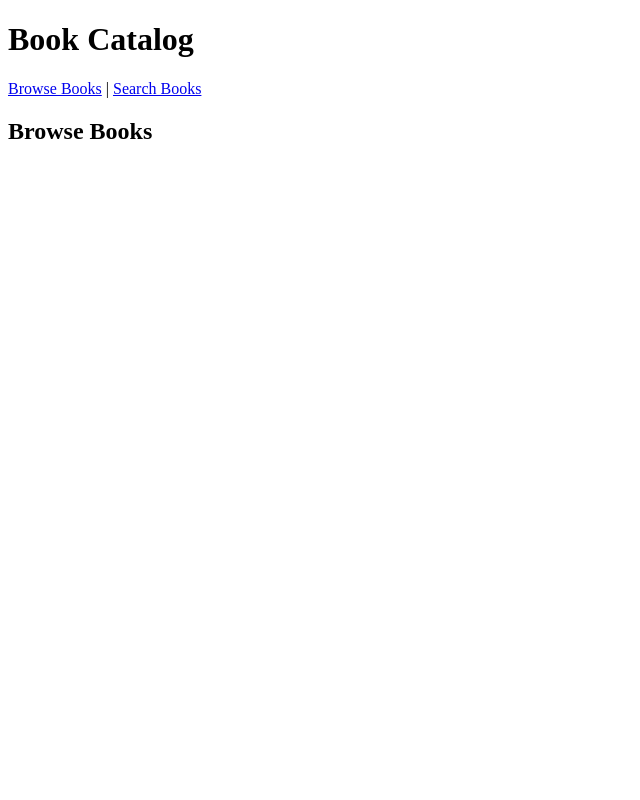
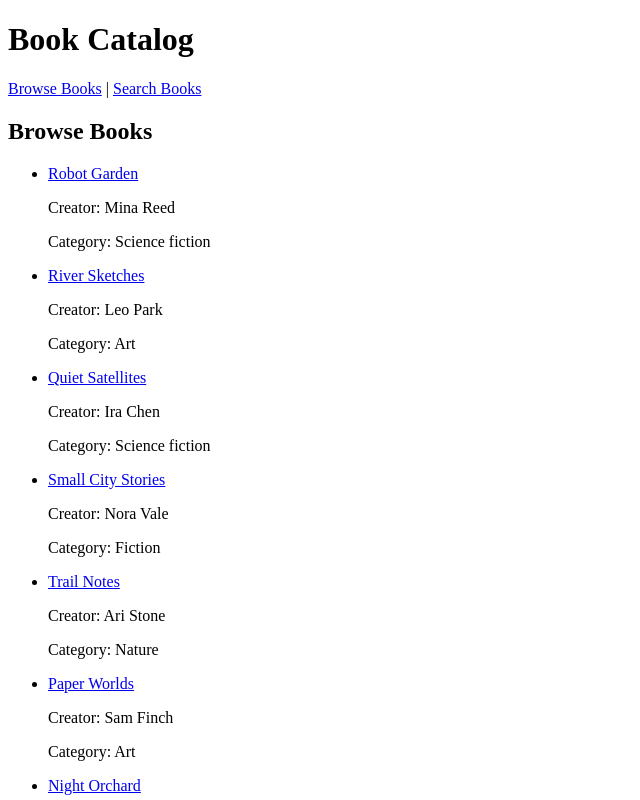
Before and after one commit to thomOsaurus/cs300-assignment-5, a React (Vite) app: page /books in a window 1280 px wide. Shown: the top 800 px of the page, without its empty margins (0-640 px from the left). Built offline with nearby package versions, Linux system fonts and the light colour scheme.

Commit message:
fetch book data and render book collection

```diff
--- a/src/App.jsx
+++ b/src/App.jsx
@@ -1,3 +1,4 @@
+import BookList from "./BookList.jsx";
 import { Routes, Route, Link, Navigate } from "react-router";
 import "./styles.css";
 
@@ -14,7 +15,7 @@ export default function App() {
 
       <Routes>
         <Route path="/" element={<Navigate to="/books" replace />} />
-        <Route path="/books" element={<h2>Browse Books</h2>} />
+        <Route path="/books" element={<BookList />} />
         <Route path="/search" element={<h2>Search Books</h2>} />
         <Route path="/books/:id" element={<h2>Book Details</h2>} />
         <Route path="*" element={
--- /dev/null
+++ b/src/BookList.jsx
@@ -0,0 +1,56 @@
+import { useState, useEffect } from "react";
+import { Link } from "react-router";
+
+export default function BookList() {
+    const [books, setBooks] = useState([]);
+    const [loading, setLoading] = useState(true);
+    const [error, setError] = useState(null);
+
+    useEffect(() => {
+      fetch(`${import.meta.env.BASE_URL}data/books.json`)
+       .then((response) => {
+        if (!response.ok) {
+            throw new Error("Failed to load books");
+        }
+        return response.json();
+       })
+       .then((data) => {
+          setBooks(data);
+       })
+       .catch((err) => {
+        setError(err.message);
+       })
+       .finally(() => {
+        setLoading(false);
+       });
+    }, []);
+
+    if(loading) {
+       return <p role="status">Loading books...</p>;
+    }
+    if (error) {
+       return <p role="alert">{error}</p>;
+    }
+    if (books.length === 0) {
+       return <p>No books found.</p>;
+    }
+
+
+    return (
+     <section>
+        <h2>Browse Books</h2>
+
+        <ul>
+          {books.map((book) => (
+            <li key={book.id}>
+             <Link to={`/books/${book.id}`}>
+               {book.title}
+             </Link>
+             <p>Creator: {book.creator}</p>
+             <p>Category: {book.category}</p>
+            </li>
+        ))}
+        </ul>
+     </section>
+    );
+}
```
